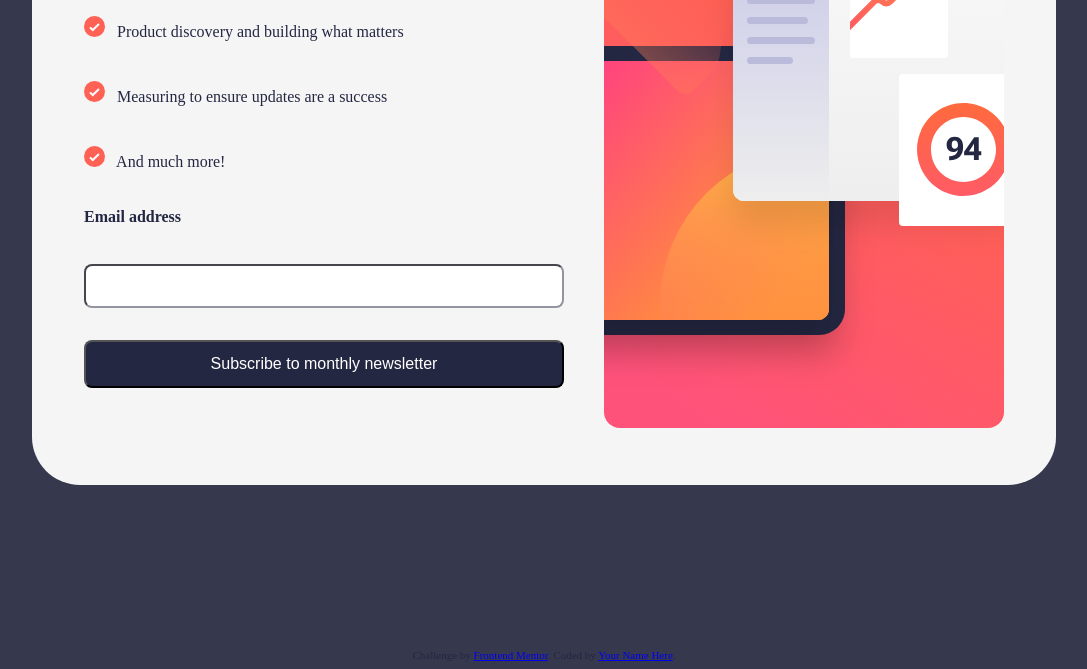
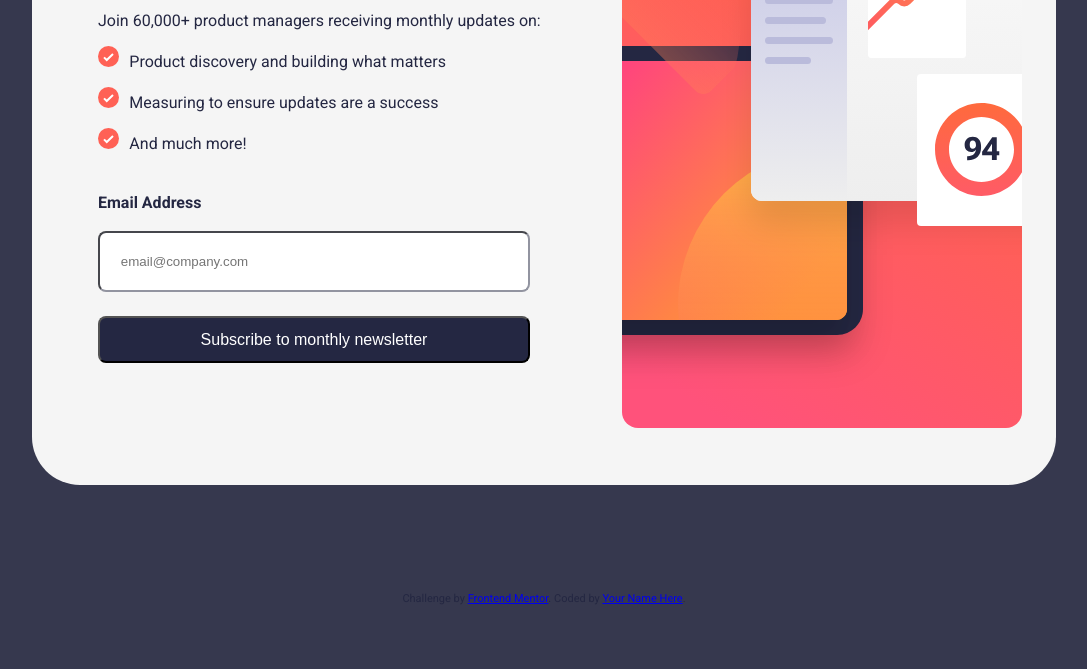
Before and after one commit to madscodess/newsletter-signup, a plain HTML site: page index.html in a window 1280 px wide. Shown: the part 227-896 px from the top of the page, without its empty margins (96-1183 px from the left). After the commit the page ends 840 px from the top, so only its background shows below. Drawn offline with Linux system fonts and the light colour scheme.

Commit message:
css completed

```diff
--- a/index.html
+++ b/index.html
@@ -23,15 +23,20 @@
  <h1> Stay updated! </h1>
 
 <p>  Join 60,000+ product managers receiving monthly updates on: </p>
-
+<div>
 <p> <img src="/assets/images/icon-list.svg" alt=""> Product discovery and building what matters</p>
 <p> <img src="/assets/images/icon-list.svg" alt=""> Measuring to ensure updates are a success</p>
 <p> <img src="/assets/images/icon-list.svg" alt=""> And much more!</p>
+</div>
 
-  <h4>Email address</h4>
-  <input type="email" email@company.com >
+  <form>
+    <label for="fname">Email Address</label><br>
+    <input type="email" id="email" name="email"
+  placeholder="email@company.com">
+  <button type="submit" >Subscribe to monthly newsletter</button>
+  </form>
 
-  <button>Subscribe to monthly newsletter</button>
+
 
  <!-- Sign-up form end -->
   </div>
--- a/stylesheet.css
+++ b/stylesheet.css
@@ -1,21 +1,24 @@
 body {
+    font-family: 'Roboto', sans-serif;
     display: flex;
     align-items: center;
     flex-direction: column;
     /* justify-content: center; */
-
     background-color: hsl(235, 18%, 26%);
     color: hsl(234, 29%, 20%);
-
 }
 
 h1 {
-
+    font-size: 40px;
     font-weight: 700;
 }
 
 p {
     font-size: 16px;
+}
+
+p > img {
+    padding-right: 0.4rem;
 }
 
 .container-sign-up{
@@ -30,15 +33,14 @@ p {
     border-radius: 3em;
 }
 
-
-
-
 .sign-up-form {
     font-size: 16px;
-    display: flex;
     flex-direction: column;
     justify-content: space-between;
     width: 30rem;
+    padding-top: 1.5rem;
+    padding-left: 2rem;
+    padding-right: 2.5rem;
 }
 
 .sign-up-form > p > img {
@@ -47,18 +49,29 @@ p {
 
 }
 
+form {
+    display: flex;
+    padding-top: 1.5rem;
+    flex-direction: column;
+    width: 27rem;
+    font-weight: 700;
+    border-radius: 0.5rem;
+    border-color: hsl(231, 7%, 60%);
+    color: hsl(234, 29%, 20%) ;
+}
+
+
 input {
-    margin: 1rem 0rem 1rem 0rem;
-    padding: 0.8rem;
+    padding: 1.3rem;
     border-radius: 0.5rem;
     border-color: hsl(231, 7%, 60%);
     background-color: hsl(0, 0%, 100%);
-    color: hsl(231, 7%, 60%)
+    color: hsl(231, 7%, 60%);
 }
 
 
-button {
-    margin: 1rem 0rem 1rem 0rem;
+form > button {
+    margin: 1.5rem 0rem 1rem 0rem;
     font-size: 16px;
     background-color: hsl(234, 29%, 20%);
     color: hsl(0, 0%, 100%);
```
